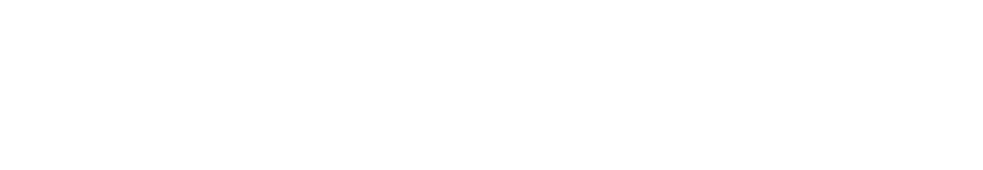
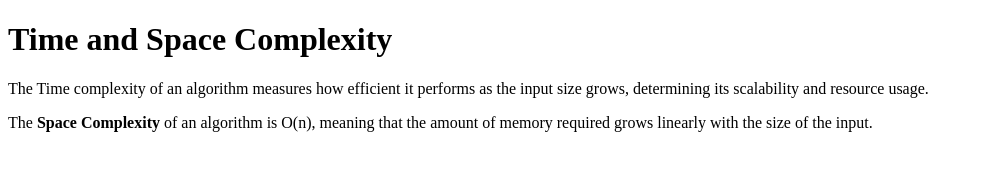
Before and after one commit to acciojob/time-and-space-complexity-Rishitgoyal06, a website: page main.html in a window 1280 px wide. Shown: the whole page, without its empty margins (0-983 px from the left). Drawn offline with Linux system fonts and the light colour scheme.

Commit message:
created a submission

```diff
--- a/main.html
+++ b/main.html
@@ -8,6 +8,11 @@
 
 <body>
 	<!-- the entire body must be written by student -->
+	<h1>Time and Space Complexity</h1>
+	<p>The Time complexity of an algorithm measures how efficient
+		it performs as the input size grows, determining its scalability and resource usage.</p>
+	<p>The <b>Space Complexity </b>of an algorithm is O(n), meaning that the amount of memory required
+		grows linearly with the size of the input.</p>
     <script type="text/javascript" src="./script.js">
 </script>
 
```
